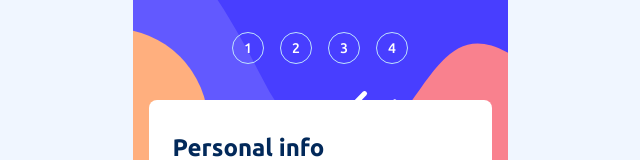
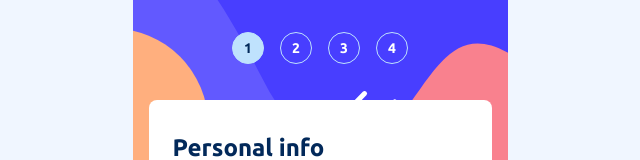
Before and after one commit to AmirhosseinHashemi/MultiStepForm, a React (Vite) app: page / in a window 1280 px wide. Shown: the top 160 px of the page, without its empty margins (320-960 px from the left). Built offline with nearby package versions, Linux system fonts and the light colour scheme.

Commit message:
set active style for level button

```diff
--- a/src/components/FormLevel.jsx
+++ b/src/components/FormLevel.jsx
@@ -1,24 +1,36 @@
+import useFormContext from "../hooks/useFormContext";
+
 function FormLevel() {
+  const { level } = useFormContext();
+
   return (
     <aside className="flex h-[172px] justify-center bg-[url('/images/bg-sidebar-mobile.svg')] bg-top bg-no-repeat">
       <ul className="mt-8 flex gap-4">
         <li>
-          <button className="h-8 w-8 rounded-full border border-primary-blue-4 text-sm font-medium text-neutral-white">
+          <button
+            className={`h-8 w-8 rounded-full border border-primary-blue-4 text-sm font-bold text-neutral-white ${level === 1 && "bg-primary-blue-4 text-primary-blue-1"}`}
+          >
             1
           </button>
         </li>
         <li>
-          <button className="h-8 w-8 rounded-full border border-primary-blue-4 text-sm font-medium text-neutral-white">
+          <button
+            className={`h-8 w-8 rounded-full border border-primary-blue-4 text-sm font-bold text-neutral-white ${level === 2 && "bg-primary-blue-4 text-primary-blue-1"}`}
+          >
             2
           </button>
         </li>
         <li>
-          <button className="h-8 w-8 rounded-full border border-primary-blue-4 text-sm font-medium text-neutral-white">
+          <button
+            className={`h-8 w-8 rounded-full border border-primary-blue-4 text-sm font-bold text-neutral-white ${level === 3 && "bg-primary-blue-4 text-primary-blue-1"}`}
+          >
             3
           </button>
         </li>
         <li>
-          <button className="h-8 w-8 rounded-full border border-primary-blue-4 text-sm font-medium text-neutral-white">
+          <button
+            className={`h-8 w-8 rounded-full border border-primary-blue-4 text-sm font-bold text-neutral-white ${level === 4 && "bg-primary-blue-4 text-primary-blue-1"}`}
+          >
             4
           </button>
         </li>
```
